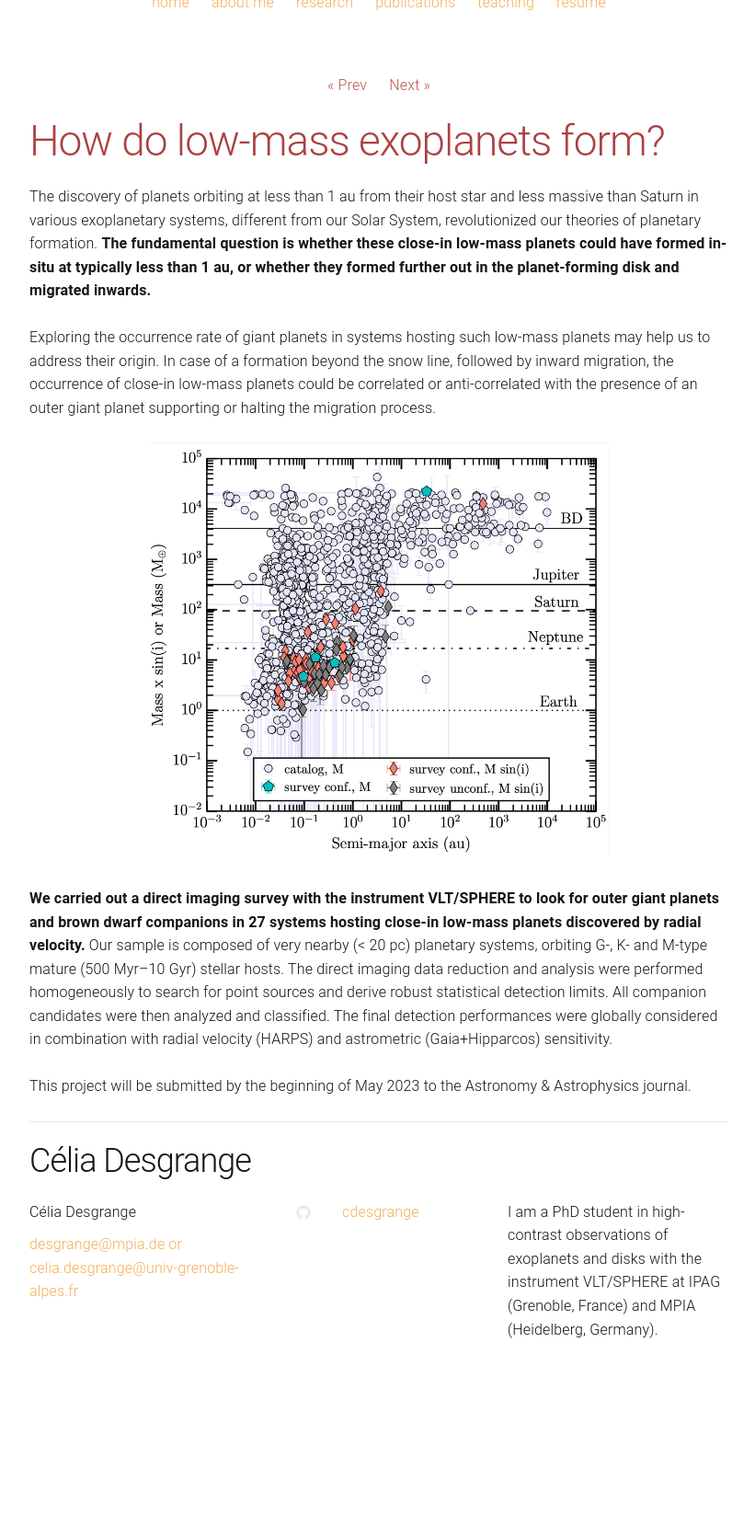
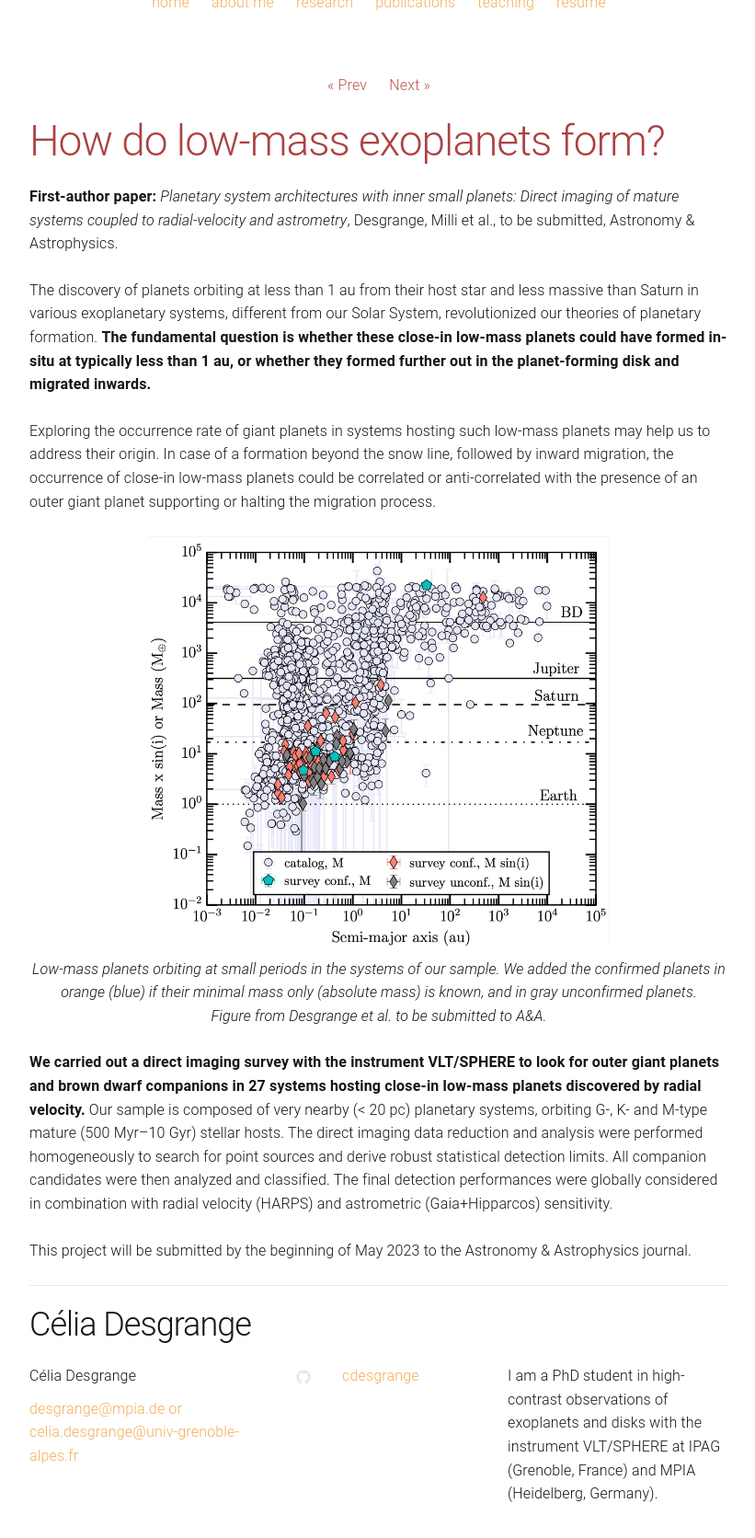
Before and after one commit to cdesgrange/cdesgrange.github.io, a Jekyll site: the page built from _posts/2022-01-23-low-mass_Exoplanets.markdown, in a window 1280 px wide, cut to the strip 186-1888 px from the top of the page. Shown: the top 1672 px of the strip at 92% size, without its empty margins (228-1049 px from the left). Built offline with Jekyll 4.4.1, drawn with Linux system fonts in a browser that asks for light colours; before the commit the page ends 1709 px from its top, so only the background shows below that.

Commit message:
Update 2022-01-23-low-mass_Exoplanets.markdown

```diff
--- a/_posts/2022-01-23-low-mass_Exoplanets.markdown
+++ b/_posts/2022-01-23-low-mass_Exoplanets.markdown
@@ -5,12 +5,16 @@ date:   2022-01-24 20:09:00
 preview: fig/fig_intro_subsat.png
 ---
 
+
+<b> First-author paper: </b> <i> Planetary system architectures with inner small planets: Direct imaging of mature systems coupled to radial-velocity and astrometry</i>, Desgrange, Milli et al., to be submitted, Astronomy & Astrophysics.
+
 The discovery of planets orbiting at less than 1 au from their host star and less massive than Saturn in various exoplanetary systems, different  from our Solar System, revolutionized our theories of planetary formation. <b>The fundamental question is whether these close-in low-mass planets could have formed in-situ at typically less than 1 au, or whether they formed further out in the planet-forming disk and migrated inwards. </b>
 
 Exploring the occurrence rate of giant planets in systems hosting such low-mass planets may help us to address their origin. In case of a formation beyond the snow line, followed by inward migration, the occurrence of close-in low-mass planets could be correlated or anti-correlated with the presence of an outer giant planet supporting or halting the migration process.
 
 <p align="center">
 <img src="/fig/fig_intro_subsat.png" width="500" height="450">
+ <br>  <i> Low-mass planets orbiting at small periods in the systems of our sample. We added the confirmed planets in orange (blue) if  their minimal mass only (absolute mass) is known, and in gray unconfirmed planets.  <br> Figure from Desgrange et al. to be submitted to A&A. </i> <br>
 </p>
 
 <b>We carried out a direct imaging survey with the instrument VLT/SPHERE to look for outer giant planets and brown dwarf companions in 27 systems hosting close-in low-mass planets discovered by radial velocity.</b> Our sample is composed of very nearby (< 20 pc) planetary systems, orbiting G-, K- and M-type mature (500 Myr--10 Gyr) stellar hosts. The direct imaging data reduction and analysis were performed homogeneously to search for point sources and derive robust statistical detection limits. All companion candidates were then analyzed and classified. The final detection performances were globally considered in combination with radial velocity (HARPS) and astrometric (Gaia+Hipparcos) sensitivity.
```
